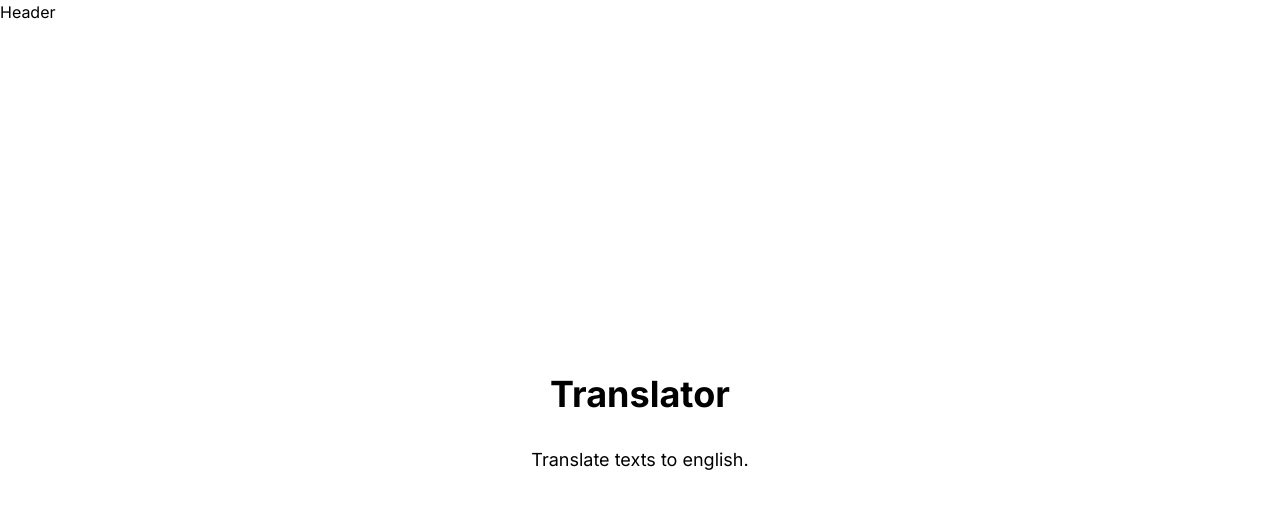
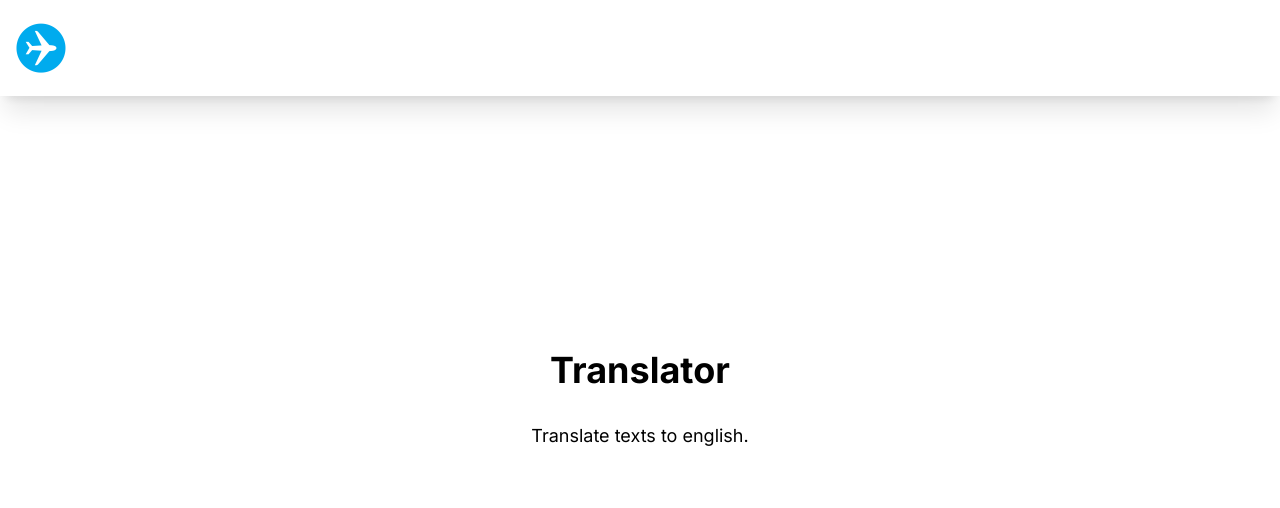
Before and after one commit to louisjoety/travel-toolkit, a Next.js app in the folder frontend/: page /translator in a window 1280 px wide. Shown: the top 508 px of the page. Built offline with nearby package versions, Linux system fonts and the light colour scheme.

Commit message:
added the logo

```diff
--- a/frontend/app/components/Header.tsx
+++ b/frontend/app/components/Header.tsx
@@ -1,9 +1,26 @@
-import React from 'react'
+import React from "react";
+import Image from "next/image";
+import Link from "next/link";
+import Logo from "./Logo.png";
 
 const Header = () => {
   return (
-    <div>Header</div>
+    <nav className='fixed w-full h-24 shadow-xl bg-white'>
+      <div className='flex justify-between items-center h-full w-full px-4 2xl:px-16'>
+        <Link href="/">
+          <Image
+            src={Logo}
+            alt="Logo"
+            width={50}
+            height={50}
+            className="cursor-pointer"
+            priority
+          />
+        </Link>
+
+      </div>
+    </nav>
   )
 }
 
-export default Header
+export default Header;
```
Also changed, not shown: frontend/app/components/Logo.png (added).
